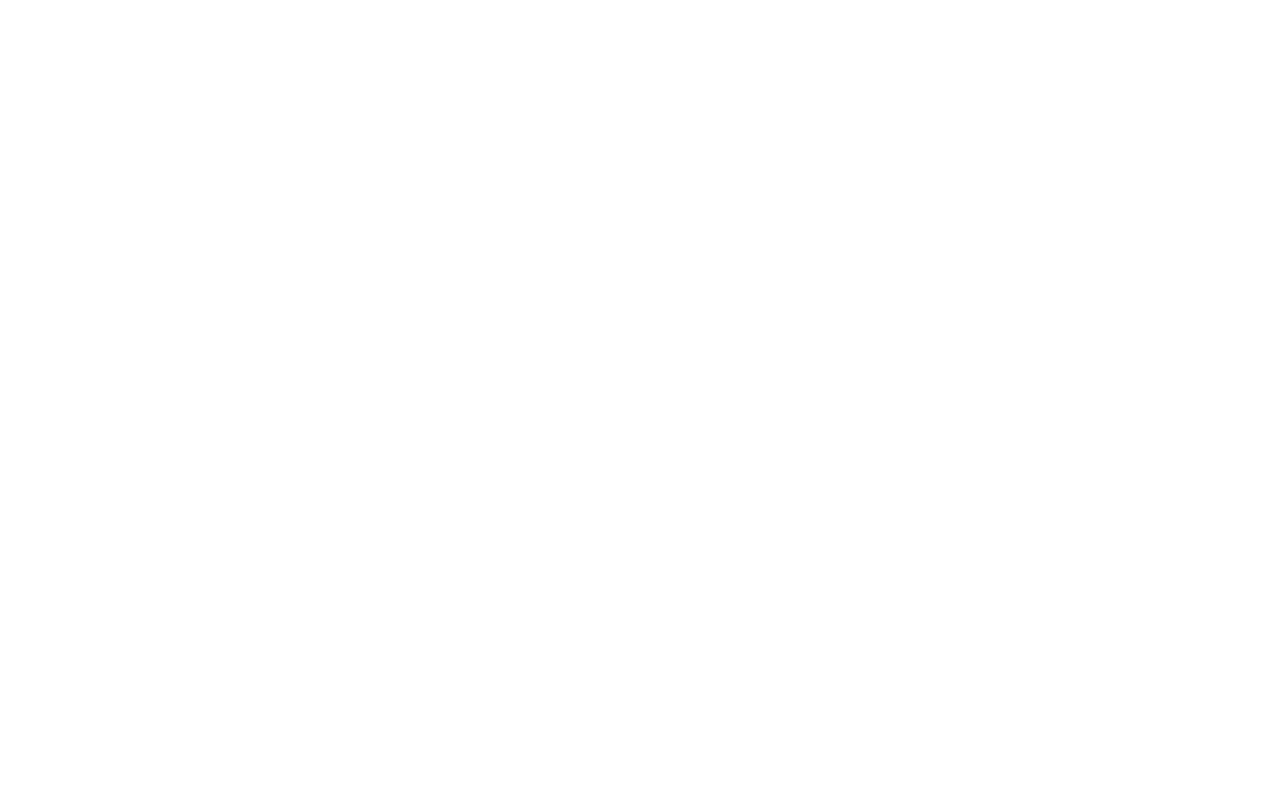
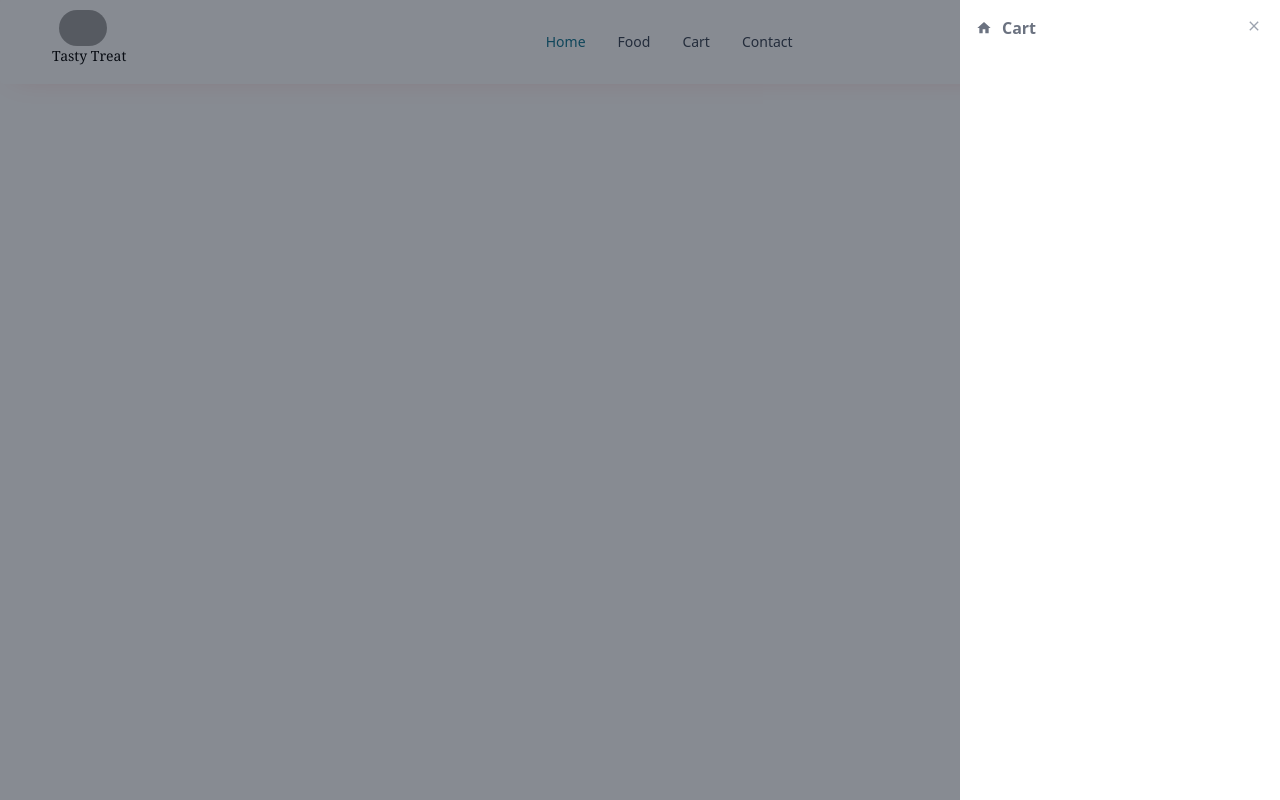
Before and after one commit to 123ramashish/food-delivery-app, a React (Vite) app in the folder client/: page /cart in a window 1280 px wide. Before the commit this address had no page. Built offline with nearby package versions, Linux system fonts and the light colour scheme; grey boxes are pictures that could not be loaded.

Commit message:
adding navbar and custom hooks

```diff
--- a/client/package.json
+++ b/client/package.json
@@ -10,10 +10,15 @@
     "preview": "vite preview"
   },
   "dependencies": {
+    "@bradgarropy/next-link": "^1.1.0",
+    "bootstrap": "^5.3.3",
+    "classnames": "^2.5.1",
     "flowbite": "^2.3.0",
     "flowbite-react": "^0.9.0",
     "react": "^18.2.0",
+    "react-bootstrap": "^2.10.2",
     "react-dom": "^18.2.0",
+    "react-icons": "^5.2.1",
     "react-router-dom": "^6.23.1"
   },
   "devDependencies": {
--- a/client/src/App.jsx
+++ b/client/src/App.jsx
@@ -1,11 +1,16 @@
 import { BrowserRouter, Routes, Route } from "react-router-dom";
 import Home from "./pages/Home";
+import Cart from "./components/Cart";
+import Header from "./components/Header";
+
 function App() {
   return (
     <>
       <BrowserRouter>
+        <Header />
         <Routes>
           <Route path="/" element={<Home />} />
+          <Route path="/cart" element={<Cart />} />
         </Routes>
       </BrowserRouter>
     </>
--- /dev/null
+++ b/client/src/components/Cart.jsx
@@ -0,0 +1,25 @@
+import { useLocation } from "react-router-dom";
+import { useState, useEffect } from "react";
+import { Button, Drawer } from "flowbite-react";
+import useCartShow from "../customHooks/useCartShow";
+
+export default function Cart() {
+  const { isOpen, handleClose, handleOpen } = useCartShow();
+
+  const location = useLocation();
+
+  useEffect(() => {
+    if (location.pathname === "/cart") {
+      handleOpen();
+    } else {
+      handleClose();
+    }
+  }, [location.pathname]);
+
+  return (
+    <Drawer open={isOpen} onClose={handleClose} position="right">
+      <Drawer.Header title="Cart" />
+      <Drawer.Items></Drawer.Items>
+    </Drawer>
+  );
+}
--- /dev/null
+++ b/client/src/components/Header.jsx
@@ -0,0 +1,46 @@
+import { Navbar, NavbarCollapse } from "flowbite-react";
+import { Link } from "react-router-dom";
+import { FaRegUser, FaShoppingCart } from "react-icons/fa";
+export default function Header() {
+  return (
+    <>
+      <Navbar fluid rounded className="shadow-sm">
+        <Navbar.Brand
+          as={Link}
+          href="/"
+          className="flex flex-col items-center ml-9 mb-2 "
+        >
+          <img
+            src="https://banner2.cleanpng.com/20180712/kpa/kisspng-drawing-photography-logo-rumah-makan-5b46fe792d7883.7297506715313793211863.jpg"
+            className="mr-3 h-6 sm:h-9 rounded-full"
+            alt="Restaurant Logo"
+          />
+          <span className="self-center whitespace-nowrap text-sm  dark:text-white font-serif">
+            Tasty Treat
+          </span>
+        </Navbar.Brand>
+
+        <div className=" inline-flex gap-4 text-sm items-center ml-2 md:order-2 ">
+          <Link href="/cart">
+            <FaShoppingCart />
+          </Link>
+          <Link href="/login">
+            <FaRegUser />
+          </Link>
+          <Navbar.Toggle />
+        </div>
+
+        <Navbar.Collapse>
+          <Navbar.Link active href="/">
+            Home
+          </Navbar.Link>
+          <Navbar.Link as={Link} href="/food">
+            Food
+          </Navbar.Link>
+          <Navbar.Link href="/cart">Cart</Navbar.Link>
+          <Navbar.Link href="/contact">Contact</Navbar.Link>
+        </Navbar.Collapse>
+      </Navbar>
+    </>
+  );
+}
--- /dev/null
+++ b/client/src/customHooks/useCartShow.js
@@ -0,0 +1,9 @@
+import React, { useEffect, useState } from "react";
+export default function useCartShow() {
+  const [isOpen, setIsOpen] = useState(true);
+
+  const handleClose = () => setIsOpen(false);
+  const handleOpen = () => setIsOpen(true);
+
+  return { isOpen, handleClose, handleOpen };
+}
--- a/client/src/index.css
+++ b/client/src/index.css
@@ -1,3 +1,7 @@
 @tailwind base;
 @tailwind components;
 @tailwind utilities;
+
+/* .navlink:hover{
+color: red;
+} */
--- a/client/src/main.jsx
+++ b/client/src/main.jsx
@@ -2,7 +2,7 @@
 import ReactDOM from "react-dom/client";
 import App from "./App.jsx";
 import "./index.css";
-
+// import "bootstrap/dist/css/bootstrap.min.css";
 ReactDOM.createRoot(document.getElementById("root")).render(
   <React.StrictMode>
     <App />
--- a/client/src/pages/Header.jsx
+++ /dev/null
@@ -1,54 +0,0 @@
-import React from "react";
-import { Avatar, Dropdown, Navbar } from "flowbite-react";
-
-export default function Header() {
-  return (
-    <Navbar fluid rounded>
-      <Navbar.Brand href="https://flowbite-react.com">
-        <img
-          src="/favicon.svg"
-          className="mr-3 h-6 sm:h-9"
-          alt="Flowbite React Logo"
-        />
-        <span className="self-center whitespace-nowrap text-xl font-semibold dark:text-white">
-          Flowbite React
-        </span>
-      </Navbar.Brand>
-      <div className="flex md:order-2">
-        <Dropdown
-          arrowIcon={false}
-          inline
-          label={
-            <Avatar
-              alt="User settings"
-              img="https://flowbite.com/docs/images/people/profile-picture-5.jpg"
-              rounded
-            />
-          }
-        >
-          <Dropdown.Header>
-            <span className="block text-sm">Bonnie Green</span>
-            <span className="block truncate text-sm font-medium">
-              name@flowbite.com
-            </span>
-          </Dropdown.Header>
-          <Dropdown.Item>Dashboard</Dropdown.Item>
-          <Dropdown.Item>Settings</Dropdown.Item>
-          <Dropdown.Item>Earnings</Dropdown.Item>
-          <Dropdown.Divider />
-          <Dropdown.Item>Sign out</Dropdown.Item>
-        </Dropdown>
-        <Navbar.Toggle />
-      </div>
-      <Navbar.Collapse>
-        <Navbar.Link href="#" active>
-          Home
-        </Navbar.Link>
-        <Navbar.Link href="#">About</Navbar.Link>
-        <Navbar.Link href="#">Services</Navbar.Link>
-        <Navbar.Link href="#">Pricing</Navbar.Link>
-        <Navbar.Link href="#">Contact</Navbar.Link>
-      </Navbar.Collapse>
-    </Navbar>
-  );
-}
--- a/client/src/pages/Home.jsx
+++ b/client/src/pages/Home.jsx
@@ -1,6 +1,6 @@
 import React from "react";
-import Header from "./Header";
+import Header from "../components/Header";
 
 export default function Home() {
-  return <Header />;
+  return <h2>Home</h2>;
 }
--- a/client/tailwind.config.js
+++ b/client/tailwind.config.js
@@ -8,7 +8,11 @@
     flowbite.content(),
   ],
   theme: {
-    extend: {},
+    extend: {
+      boxShadow: {
+        sm: "0 5px 30px -15px #fecaca",
+      },
+    },
   },
   plugins: [flowbite.plugin()],
 };
```
Also changed, not shown: client/src/assets/images/res-logo.png, 1 other file (tests, documents, lock files or other folders).
